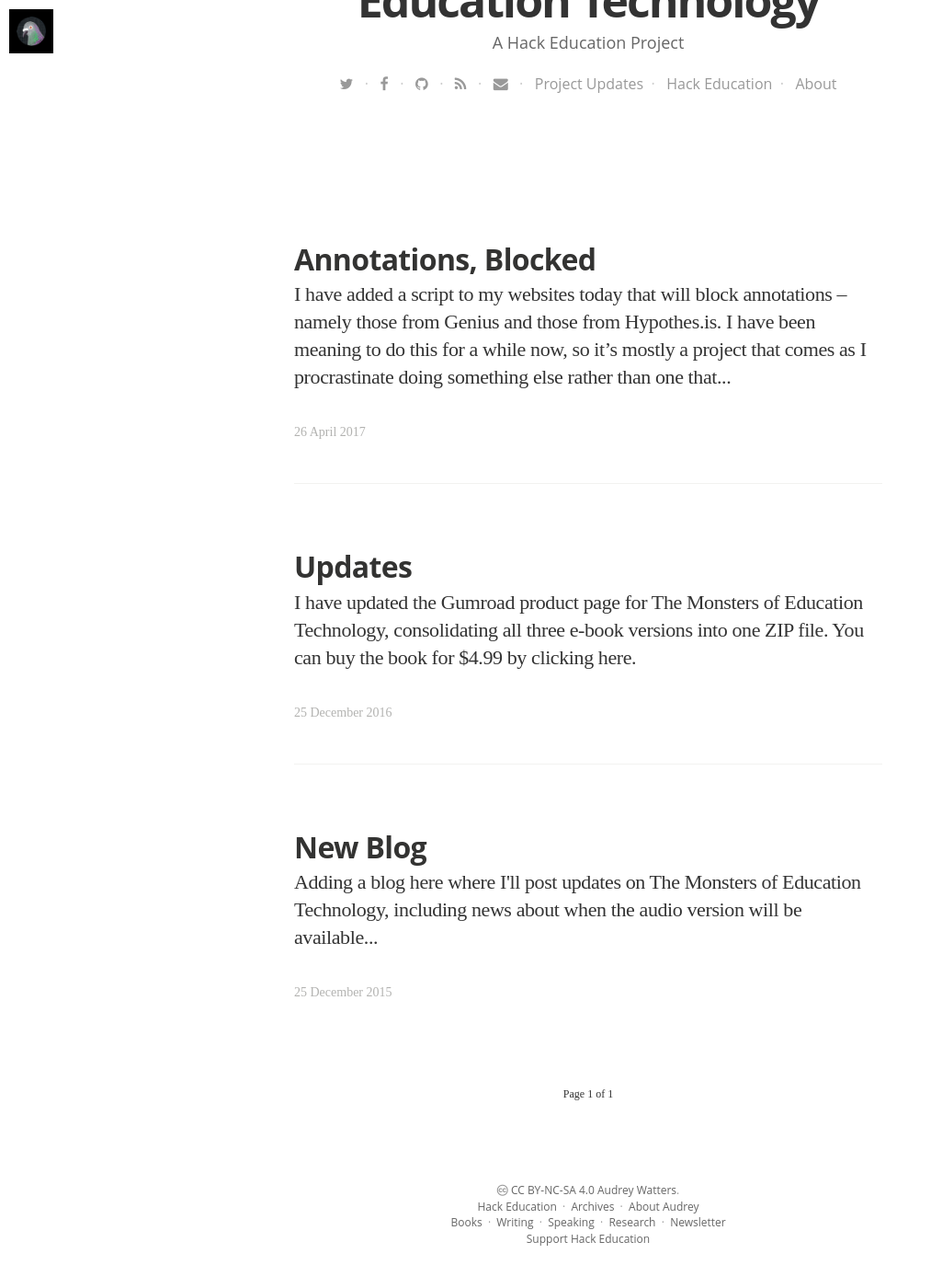
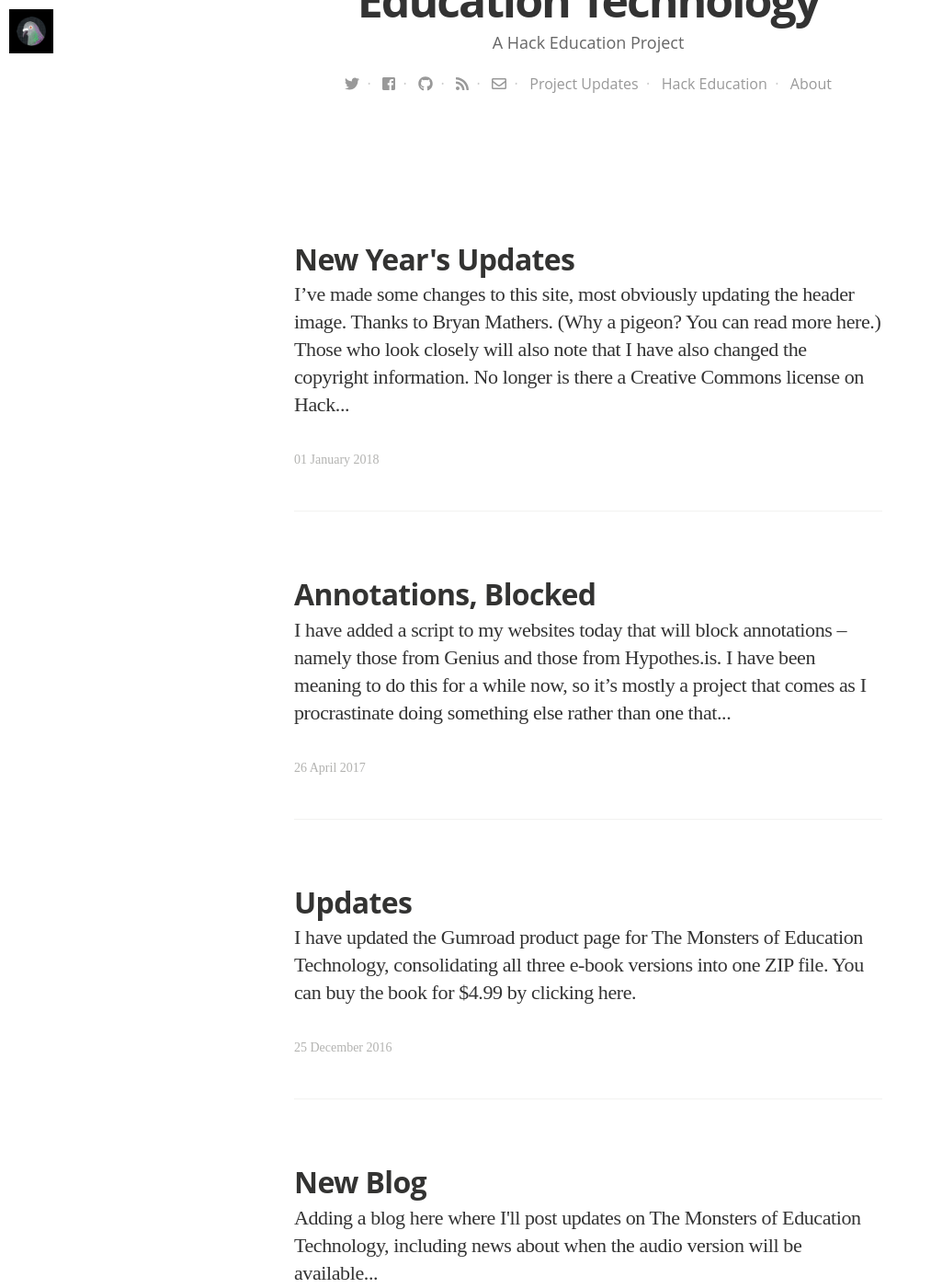
Before and after one commit to HackEducation/Monsters, a Jekyll site: the page built from blog/index.html, in a window 1280 px wide and 1400 px high, scrolled down 609 px. Shown: the whole window at 92% size, without its empty margins (0-1013 px from the left). Built offline with Jekyll 4.4.1, drawn with Linux system fonts in a browser that asks for light colours; nearby versions of some CDN libraries; some web fonts are replaced; the list of posts is cut into pages by our own code.

Commit message:
update to 2018 look and licensing

```diff
--- a/404.html
+++ b/404.html
@@ -2,12 +2,8 @@
 layout: default
 title: 404
 ---
-<h3>This is not the page you're looking for</h3>
+<h2>This is not the page you're looking for</h2>
 <br />
 <p><img src="https://s3.amazonaws.com/audreywatters/pigeon_droid.jpg"></p>
 
-<p>A recent change to Jekyll (the technology that powers this site) has broken some links. My apologies. Try removing the trailing slash (/) from the end of the URL. Or navigate to Hack Education's <a href="http://hackeducation.com">main page</a> and try again. Or email me.</p>
-
-<p>(I'm kidding. Don't email me.)</p>
-
 <p style="text-align: right; font-size:12px"><em>Image credits: <a href="https://www.flickr.com/photos/e-coli/14665204552/in/faves-18126363@N00/">Michele M. F.</a></em></p>
--- a/_config.yml
+++ b/_config.yml
@@ -12,14 +12,14 @@
 logo: "/assets/images/new_hack_logo.jpg"
 logo2: "/assets/images/beless.png"
 # blog cover
-cover: "/assets/images/typewriter.png"
+cover: "/assets/images/pigeon.jpg"
 covercredits: "http://bryanmmathers.com/"
 
 name: 'Audrey Watters'
 author: 'Audrey Watters'
 author_image: "/assets/images/author.jpg"
 
-paginate:	5
+paginate:	10
 paginate_path: "/blog/page:num"
 permalink: /:categories/:year/:month/:day/:title
 
--- a/_includes/footer.html
+++ b/_includes/footer.html
@@ -3,7 +3,7 @@
 <footer class="site-footer">
 
     <div class="inner">
-         <section class="copyright"><i class="fa fa-creative-commons"></i><a href="http://creativecommons.org/licenses/by-nc-sa/4.0/"> CC BY-NC-SA 4.0</a> <a href="mailto:{{ site.email}}">{{ site.name }}</a>.</section>
+         <section class="copyright"><i class="far fa-copyright"></i> 2018 Audrey Watters</section>
          <section class="navigation"><a href="http://hackeducation.com">Hack Education</a>&nbsp;&nbsp;·&nbsp;&nbsp;<a href="http://hackeducation.com/archives.html">Archives</a>&nbsp;&nbsp;·&nbsp;&nbsp;<a href="http://audreywatters.com">About Audrey</a></section>
          <section class="navigation2"><a href="http://audreywatters.com/books/">Books</a>&nbsp;&nbsp;·&nbsp;&nbsp;<a href="http://writing.hackeducation.com">Writing</a>&nbsp;&nbsp;·&nbsp;&nbsp;<a href="http://speaking.hackeducation.com">Speaking</a>&nbsp;&nbsp;·&nbsp;&nbsp;<a href="http://research.hackeducation.com">Research</a>&nbsp;&nbsp;·&nbsp;&nbsp;<a href="http://news.hackeducation.com/">Newsletter</a></section>
          <section class="support"><a href="http://hackeducation.com/support/">Support Hack Education</a></section>
--- a/_includes/head.html
+++ b/_includes/head.html
@@ -39,7 +39,8 @@
   <link rel="canonical" href="{{ page.url | replace:'index.html','' | prepend: site.baseurl | prepend: site.url }}"/>
   <link rel="shortcut icon" href="{{ "/assets/images/favicon.ico" | prepend: site.baseurl }}" type="image/png"/>
   <link rel="stylesheet" href="//brick.a.ssl.fastly.net/Linux+Libertine:400,400i,700,700i/Open+Sans:400,400i,700,700i">
-  <link href="//maxcdn.bootstrapcdn.com/font-awesome/4.7.0/css/font-awesome.min.css" rel="stylesheet">
+
+  <script defer src="https://use.fontawesome.com/releases/v5.0.2/js/all.js"></script>
 
   <link rel="stylesheet" type="text/css" media="screen" href="{{ "/css/main.css"  | prepend: site.baseurl  }}" />
   <link rel="stylesheet" type="text/css" media="print" href="{{ "/css/print.css"  | prepend: site.baseurl  }}" />
--- a/_layouts/default.html
+++ b/_layouts/default.html
@@ -27,19 +27,15 @@
 		    <h1 class="blog-title">{{ site.title }}</h1>
 		    <h2 class="blog-description">{{ site.description }}</h2>
 		    <div class="custom-links">
-		      {% for social in site.social %}
-		        {% if social.url %}
-		            <a class="icon-{{ social.icon }}" href="{{ social.url }}">
-		              <i class="fa fa-{{ social.icon }}"></i>
-		            </a>
-		            &nbsp;&nbsp;·&nbsp;&nbsp;
-		        {% endif %}
-		      {% endfor %}
 
-		      <!--edit your nav here-->
-		      <a href="/blog/">Project Updates</a>&nbsp;&nbsp;·&nbsp;&nbsp;
-		      <a href="http://hackeducation.com">Hack Education</a>&nbsp;&nbsp;·&nbsp;&nbsp;
-		      <a href="http://audreywatters.com">About</a>
+		    	<a class="icon-twitter" href="http://twitter.com/hackeducation"><i class="fab fa-twitter"></i></a>&nbsp;&nbsp;·&nbsp;&nbsp;
+		    	<a class="icon-facebook" href="https://facebook.com/history.future.education"><i class="fab fa-facebook-square"></i></a>&nbsp;&nbsp;·&nbsp;&nbsp;
+		    	<a class="icon-github" href="https://github.com/hackeducation/monsters"><i class="fab fa-github"></i></a>&nbsp;&nbsp;·&nbsp;&nbsp;
+ 		    	<a class="icon-rss" href="http://monsters.hackeducation.com/feed.xml"><i class="fas fa-rss"></i></a>&nbsp;&nbsp;·&nbsp;&nbsp;
+		      	<a class="icon-email" href="mailto:mail@audreywatters.com"><i class="far fa-envelope"></i></a>&nbsp;&nbsp;·&nbsp;&nbsp;
+		      	<a href="/blog/">Project Updates</a>&nbsp;&nbsp;·&nbsp;&nbsp;
+		      	<a href="http://hackeducation.com">Hack Education</a>&nbsp;&nbsp;·&nbsp;&nbsp;
+		      	<a href="http://audreywatters.com">About</a>
 		      <!--edit your nav here-->
 
 		    </div>
--- /dev/null
+++ b/_posts/2018-01-01-update.html
@@ -0,0 +1,11 @@
+---
+layout: post
+title: "New Year's Updates"
+date: 2018-01-01 10:10:00 +0000
+tags:
+image: https://s3.amazonaws.com/hackedu/2018-01-01-pigeon.jpg
+imagecredits: http://bryanmmathers.com/
+---
+<p>I&#8217;ve made some changes to this site, most obviously updating the header image. <a href="http://bryanmmathers.com/">Thanks to Bryan Mathers</a>. (<a href="http://pigeons.hackeducation.com/">Why a pigeon</a>? You can read more here.)</p>
+
+<p>Those who look closely will also note that I have also changed the copyright information. No longer is there a Creative Commons license on Hack Education material. This really doesn&#8217;t change much, I promise. <em>It just means you have to ask my permission</em> before republishing my work. If you do wish to reprint my writing, <a href="mailto:mail@audreywatters.com">please contact me directly</a>.</p>
```
Also changed, not shown: CODE_OF_CONDUCT.md (added, +46 -0 lines), CONTRIBUTING.md (added, +12 -0 lines), _layouts/post.html (+4 -4 lines), archives.html (added, +35 -0 lines), LICENCE.md (added), assets/images/author.jpg, assets/images/pigeon.jpg (added).
